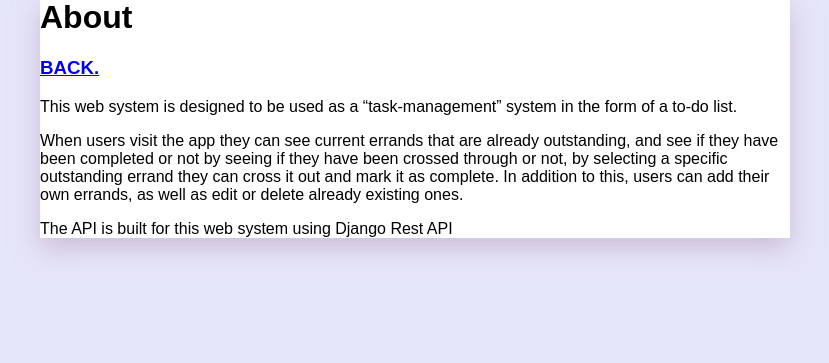
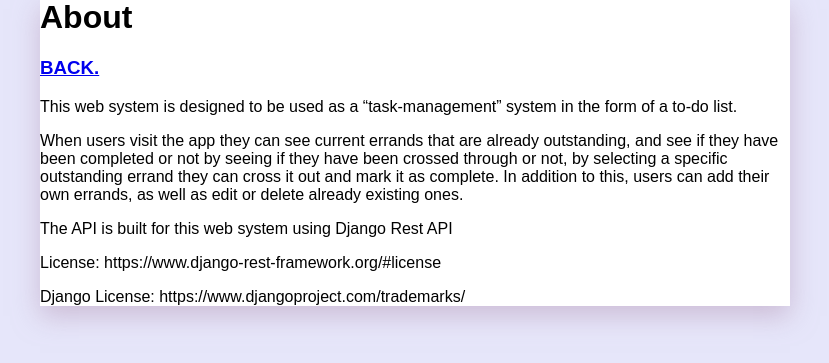
Before and after one commit to chloegr98/chloeerrandapp, a Django app: page /about in a window 1280 px wide. Shown: the part 126-489 px from the top of the page, without its empty margins (225-1054 px from the left). Run offline with Django 3.2, Linux system fonts and the light colour scheme.

Commit message:
Add files via upload

```diff
--- a/frontend/templates/frontend/about.html
+++ b/frontend/templates/frontend/about.html
@@ -40,6 +40,9 @@
 
     <p>When users visit the app they can see current errands that are already outstanding, and see if they have been completed or not by seeing if they have been crossed through or not, by selecting a specific outstanding errand they can cross it out and mark it as complete. In addition to this, users can add their own errands, as well as edit or delete already existing ones.</p>
     <p>The API is built for this web system using Django Rest API</p>
+    <p>License: https://www.django-rest-framework.org/#license</p>
+    <p>Django License: https://www.djangoproject.com/trademarks/</p>
+
 </div>
 </div>
 </body>
```
